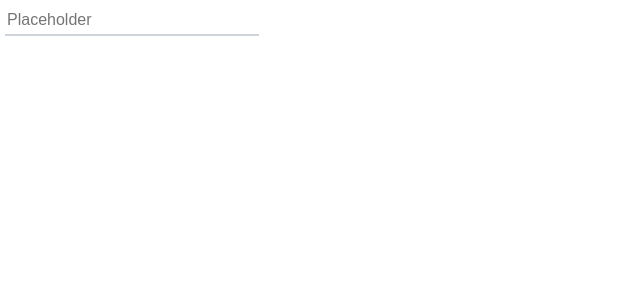
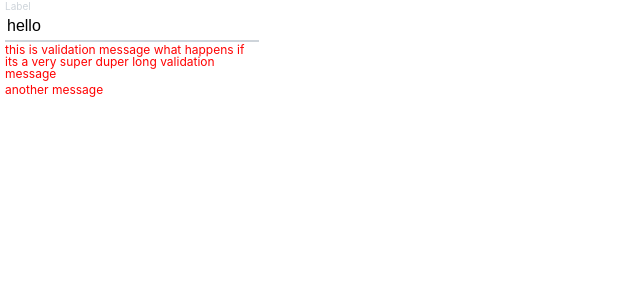
Before and after one commit to Jurcix/react-forum, a React (Create React App) app: page / in a window 1280 px wide. Shown: the top 300 px of the page, without its empty margins (0-640 px from the left). Built offline with nearby package versions, Linux system fonts and the light colour scheme.

Commit message:
implemented input field component

```diff
--- a/src/App.js
+++ b/src/App.js
@@ -7,7 +7,16 @@ class App extends Component {
   render() {
     return (
       <div>
-        <InputField />
+        <InputField
+          id="thisisid"
+          type="text"
+          placeholder="Placeholder"
+          required={false}
+          value="hello"
+          label="Label"
+          validationMessages={["this is validation message what happens if its a very super duper long validation message", "another message"]}
+          handleChange={(event) => console.log(event.target.value)}
+         />
       </div>
     );
   }
--- a/src/ui-components/input-field/input-field.js
+++ b/src/ui-components/input-field/input-field.js
@@ -1,13 +1,73 @@
-import React from "react";
-import "./input-field.scss"
+import React, {Component} from "react";
+import "./input-field.scss";
 
-function InputField({ }) {
+class InputField extends Component {
+  constructor(props) {
+    super(props)
+    this.state = {
+      isInputFieldFocused: false,
+      value: props.value || ''
+    };
+  }
+
+  _handleChange(event) {
+    this.setState({ value: event.target.value })
+    event.stopPropagation();
+  }
+
+  _handleFocus(event) {
+    this.setState({ isInputFieldFocused: true });
+    event.stopPropagation();
+  }
+
+  _handleBlur(event) {
+    this.setState({ isInputFieldFocused: false });
+    event.stopPropagation();
+  }
+
+  _getLabelClassName() {
+    let className = "empty-field";
+    if (this.state.value) {
+      className = "non-empty-field"
+    }
+    if (this.state.isInputFieldFocused) {
+      className = "focused"
+    }
+
+    return className;
+  }
+
+  render() {
+    const {
+      id,
+      type,
+      required,
+      label,
+      validationMessages = [],
+    } = this.props;
+
     return (
-        <div>
-            <input label="label" placeholder="Placeholder"></input>
-            <label></label>
-        </div>
+      <div className="input-field">
+        <label className={this._getLabelClassName()} htmlFor={id}> {label} </label>
+        <input
+          id={id}
+          type={type}
+          required={required}
+          onChange={(event) => this._handleChange(event)}
+          onFocus={(event) => this._handleFocus(event)}
+          onBlur={(event) => this._handleBlur(event)}
+          value={this.state.value}
+        />
+        {validationMessages.length > 0 &&
+          validationMessages.map(
+            (message, key) => (
+                <p className="input-field__validation-message" key={key}> {message} </p>
+            )
+          )
+        }
+      </div>
     )
+  }
 }
 
 export default InputField;
--- a/src/ui-components/input-field/input-field.scss
+++ b/src/ui-components/input-field/input-field.scss
@@ -1,6 +1,7 @@
-input {
-    margin: 5px;
-    padding: 2px;
+.input-field {
+  input {
+    margin: 5px 5px 0px 5px;
+    padding: 8px 2px 2px 2px;
     border-top: none;
     border-left: none;
     border-right: none;
@@ -8,10 +9,46 @@ input {
     width: 250px;
     height: 25px;
     font-size: 16px;
+
+    &:focus {
+      outline: none;
+      border-bottom: 2px solid #2e9afe;
+      transition: border-color 0.15s ease-in-out;
+    }
+  }
+
+  label {
+    transition: font-size 0.15s ease-in-out, margin 0.15s ease-in-out;
+    position: absolute;
+
+    &.empty-field {
+      font-size: 16px;
+      margin: 14px;
+    }
+
+    &.non-empty-field {
+      color: #ced4da;
+      font-size: 10px;
+      margin: 0px 0px 0px 5px;
+    }
+
+    &.focused {
+      color: #2e9afe;
+      font-size: 10px;
+      margin: 0px 0px 0px 5px;
+    }
+
+    &:hover {
+      cursor: text;
+    }
+  }
+
+  &__validation-message {
+    font-size: 12px;
+    margin: 2px 0px 4px 5px;
+    color: red;
+    word-wrap: break-word;
+    max-width: 250px;
+    line-height: 12px;
+  }
 }
-
-input:focus {
-    outline: none;
-    border-bottom: 2px solid #2E9AFE;
-    transition: border-color 0.15s ease-in-out;
-}
```
